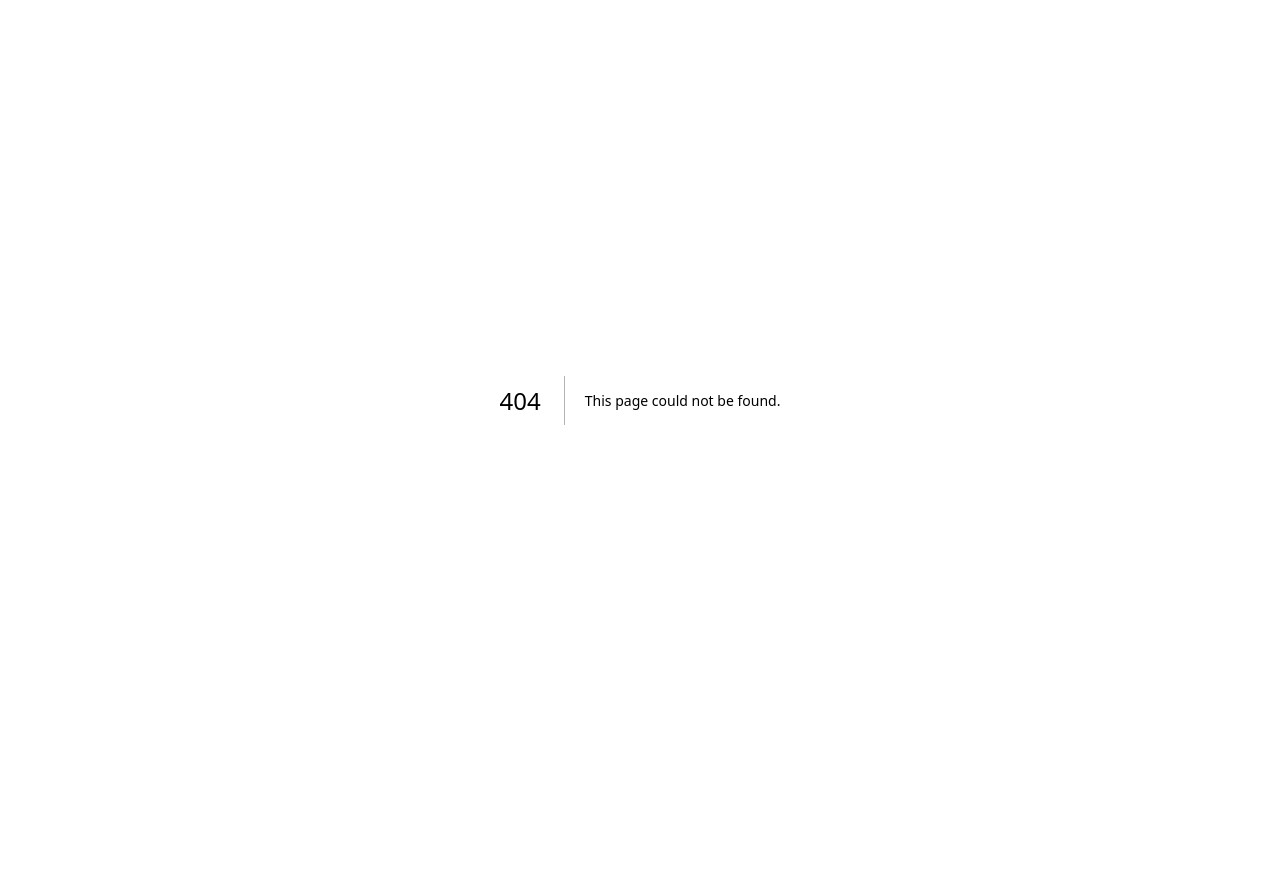
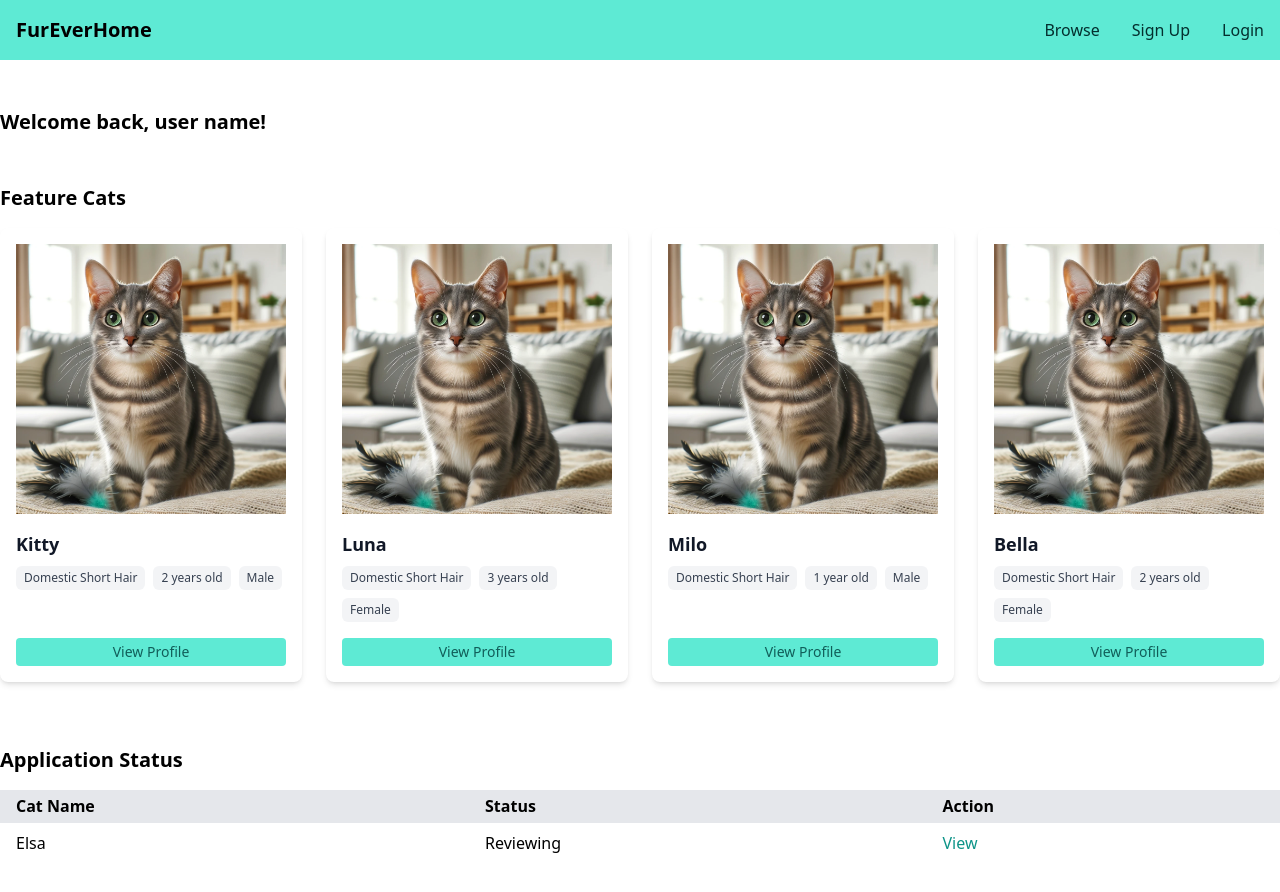
Before and after one commit to hockjootan/cat-adoption-web, a Next.js app: page /dashboard in a window 1280 px wide. Before the commit this address had no page. Shown: the top 892 px of the page. Before the commit the page ends 800 px from the top, so only its background shows below. Built offline with nearby package versions, Linux system fonts and the light colour scheme.

Commit message:
feat: user dashboard page, application table

```diff
--- /dev/null
+++ b/src/components/ApplicationStatus.tsx
@@ -0,0 +1,40 @@
+interface ApplicationStatusProps {
+  applications: {
+    catName: string;
+    status: string;
+  }[];
+}
+
+const ApplicationStatus: React.FC<ApplicationStatusProps> = ({
+  applications,
+}) => {
+  return (
+    <div className="mt-8 w-full">
+      <h2 className="text-xl font-bold mb-4">Application Status</h2>
+      <table className="min-w-full bg-white">
+        <thead>
+          <tr className="w-full bg-gray-200 text-left">
+            <th className="px-4 py-1">Cat Name</th>
+            <th className="px-4 py-1">Status</th>
+            <th className="px-4 py-1">Action</th>
+          </tr>
+        </thead>
+        <tbody>
+          {applications.map((application, index) => (
+            <tr key={index} className="border-t border-gray-200">
+              <td className="px-4 py-2">{application.catName}</td>
+              <td className="px-4 py-2">{application.status}</td>
+              <td className="px-4 py-2">
+                <button className="text-teal-600 hover:text-teal-400">
+                  View
+                </button>
+              </td>
+            </tr>
+          ))}
+        </tbody>
+      </table>
+    </div>
+  );
+};
+
+export default ApplicationStatus;
--- a/src/components/cat/List.tsx
+++ b/src/components/cat/List.tsx
@@ -1,15 +1,23 @@
+import clsx from "clsx";
 import CatCard from "src/components/Cat/Card";
 import type { CatCardProps } from "src/components/Cat/Card";
 
 export interface CatListProps {
   data: CatCardProps[];
   isPageSection?: boolean;
+  pageSectionClassName?: string;
 }
 
-const CatList: React.FC<CatListProps> = ({ isPageSection = true, data }) => {
+const CatList: React.FC<CatListProps> = ({
+  isPageSection = true,
+  pageSectionClassName = "",
+  data,
+}) => {
   if (isPageSection) {
     return (
-      <div className="flex flex-col bg-zinc-100 py-8">
+      <div
+        className={clsx("flex flex-col bg-zinc-100 py-8", pageSectionClassName)}
+      >
         <div className="container mx-auto">
           <h2 className="text-xl font-bold mb-4">Feature Cats</h2>
           <div className="grid grid-cols-1 md:grid-cols-2 lg:grid-cols-4 gap-6">
--- /dev/null
+++ b/src/pages/dashboard.tsx
@@ -0,0 +1,53 @@
+import Image from "next/image";
+
+import Header from "src/components/Header";
+import CatList from "src/components/Cat/List";
+import ApplicationStatus from "src/components/ApplicationStatus";
+
+const applications = [
+  { catName: "Elsa", status: "Reviewing" },
+  // Add more applications as needed
+];
+
+export default function Dashboard() {
+  return (
+    <>
+      <Header />
+      <div className="my-12">
+        <div className="container mx-auto">
+          <h1 className="text-xl font-bold mb-4">Welcome back, user name!</h1>
+          <CatList
+            pageSectionClassName="!bg-white"
+            data={[
+              {
+                name: "Kitty",
+                breed: "Domestic Short Hair",
+                age: "2",
+                gender: "Male",
+              },
+              {
+                name: "Luna",
+                breed: "Domestic Short Hair",
+                age: "3",
+                gender: "Female",
+              },
+              {
+                name: "Milo",
+                breed: "Domestic Short Hair",
+                age: "1",
+                gender: "Male",
+              },
+              {
+                name: "Bella",
+                breed: "Domestic Short Hair",
+                age: "2",
+                gender: "Female",
+              },
+            ]}
+          />
+          <ApplicationStatus applications={applications} />
+        </div>
+      </div>
+    </>
+  );
+}
```
